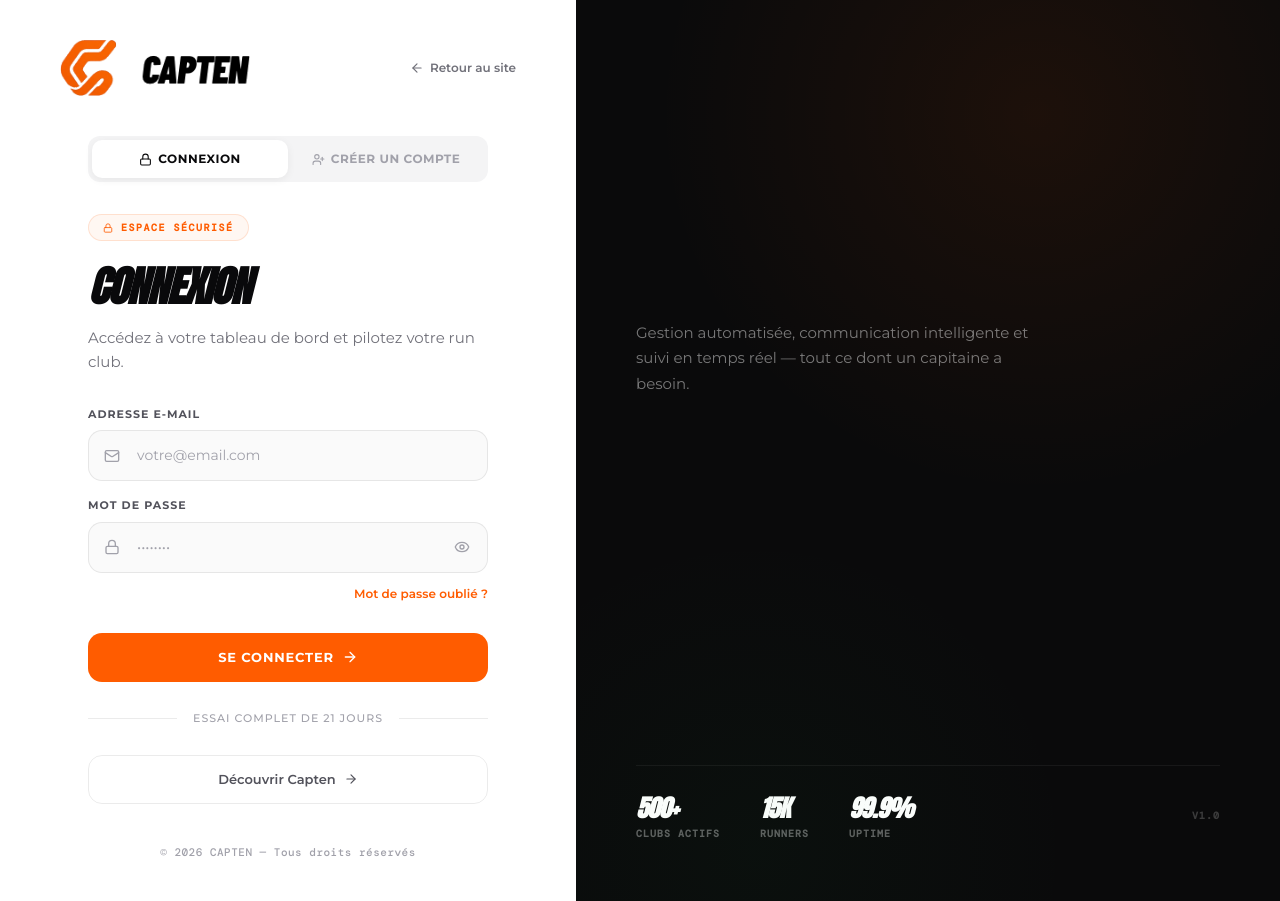
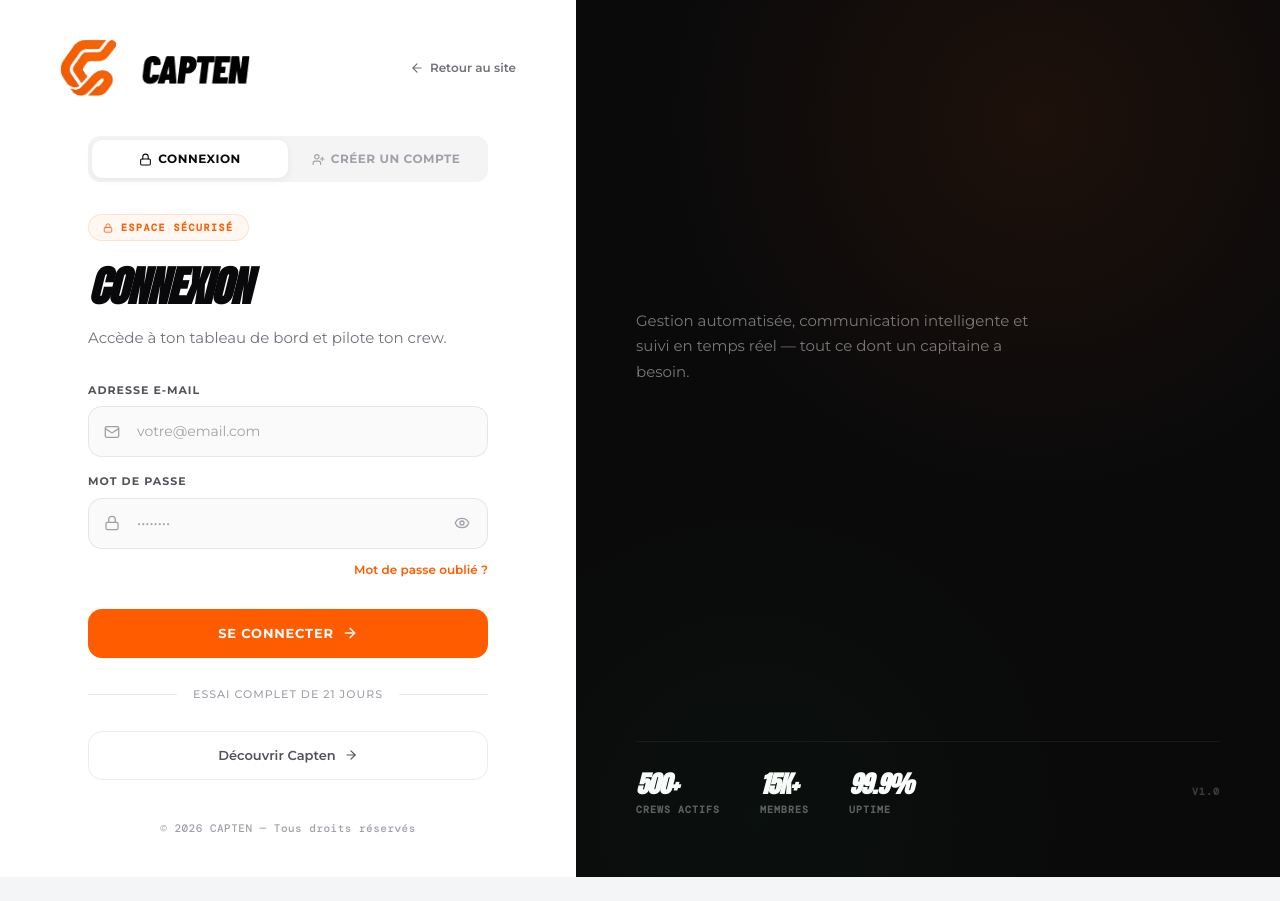
Before and after one commit to cheicknediawara10-crypto/capten, a Next.js app: page /login in a window 1280 px wide. After the commit the page ends 877 px from the top, so only its background shows below. Built offline with nearby package versions, Linux system fonts and the light colour scheme; no server answers.

Commit message:
fix(login): align copywriting tone (tutoiement) and multi-community scope (TON CREW MÉRITE MIEUX)

```diff
--- a/src/app/login/page.tsx
+++ b/src/app/login/page.tsx
@@ -205,7 +205,7 @@ const FEATURES = [
   {
     icon: Wallet,
     title: "Paiements Intégrés",
-    desc: "Monétisez vos sessions via Stripe Connect.",
+    desc: "Monétise tes sessions via Stripe Connect.",
   },
   {
     icon: ShieldCheck,
@@ -216,8 +216,8 @@ const FEATURES = [
 
 /* ── Stats ─────────────────────────────────────────────── */
 const STATS = [
-  { value: "500+", label: "Clubs Actifs" },
-  { value: "15K", label: "Runners" },
+  { value: "500+", label: "Crews Actifs" },
+  { value: "15K+", label: "Membres" },
   { value: "99.9%", label: "Uptime" },
 ];
 
@@ -486,14 +486,14 @@ function LoginForm() {
           lineHeight: 1.6,
         }}>
           {mode === "password"
-            ? "Accédez à votre tableau de bord et pilotez votre run club."
+            ? "Accède à ton tableau de bord et pilote ton crew."
             : mode === "signup"
               ? (!isFreePlanUrl
                   ? (signupStep === 1
-                      ? "Saisissez vos informations de compte capitaine pour commencer votre essai."
-                      : "Enregistrez votre carte pour activer l'essai de 21 jours. Aucun prélèvement aujourd'hui.")
-                  : "Créez votre compte capitaine et lancez votre run club en 2 minutes.")
-              : "Saisissez votre e-mail pour recevoir un lien de réinitialisation."}
+                      ? "Saisis tes informations de compte pour commencer ton essai."
+                      : "Enregistre ta carte pour activer l'essai de 21 jours. Aucun prélèvement aujourd'hui.")
+                  : "Crée ton compte et lance ton crew en 2 minutes.")
+              : "Saisis ton e-mail pour recevoir un lien de réinitialisation."}
         </p>
       </div>
 
@@ -561,7 +561,7 @@ function LoginForm() {
                 marginBottom: 8,
                 fontFamily: "var(--font-dm-sans), sans-serif",
               }}>
-                Nom du Run Club
+                Nom du Crew / Club
               </label>
               <div style={{ position: "relative" }}>
                 <Users size={16} style={{
@@ -574,7 +574,7 @@ function LoginForm() {
                 <input
                   type="text"
                   required
-                  placeholder="Ex: Paris Running Crew"
+                  placeholder="Ex: Paris Running Crew, Walkers Paris..."
                   value={clubName}
                   onChange={(e) => setClubName(e.target.value)}
                   disabled={isLoading}
@@ -1436,7 +1436,7 @@ export default function LoginPage() {
               marginBottom: 16,
               maxWidth: 500,
             }}>
-              VOTRE RUN CLUB
+              TON CREW
               <br />
               <span style={{ color: C.orange }}>MÉRITE MIEUX.</span>
             </h2>
```
